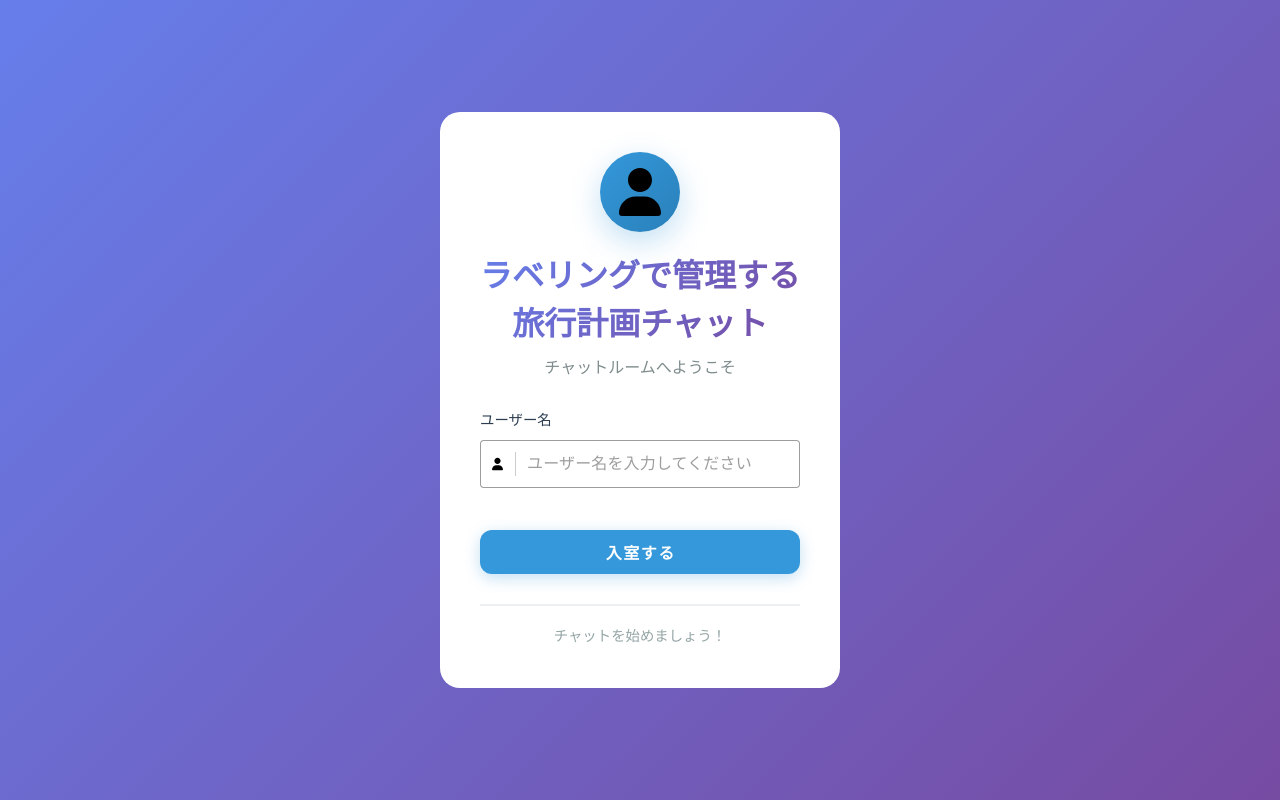
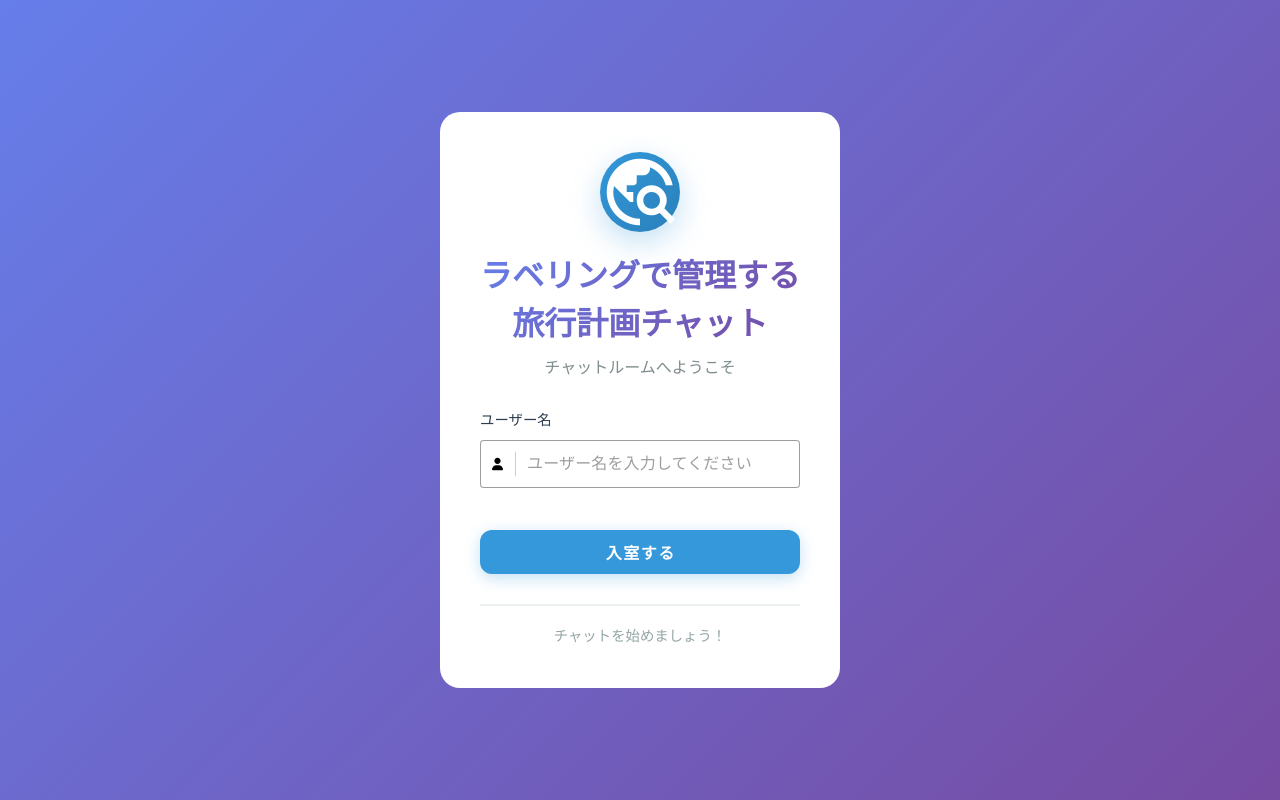
Before and after one commit to issea14/hackathon_rakus, a Vue app in the folder chatapp/: page / in a window 1280 px wide. Built offline with nearby package versions, Linux system fonts and the light colour scheme; no server answers.

Commit message:
トラベルアイコンをログイン画面に追加

```diff
--- a/chatapp/src/components/Login.vue
+++ b/chatapp/src/components/Login.vue
@@ -41,13 +41,17 @@
 
 
 <template>
+  <link href="https://fonts.googleapis.com/icon?family=Material+Icons" rel="stylesheet">
+
   <div class="login-container"> <!-- ページ全体のスタイル -->
     <div class="login-card"> <!-- ログインカードのスタイル -->
 
       <!-- ヘッダーセクション -->
       <div class="header-section">
         <div class="icon-wrapper">
-          <img :src="userIcon" alt="ユーザーアイコン" class="header-user-icon" /> <!-- ユーザーアイコン -->
+        <span class="material-icons" aria-hidden="true" style="font-size: 80px; color: white;">
+          travel_explore
+        </span>
         </div>
         <h1 class="login-title">ラベリングで管理する旅行計画チャット</h1> <!-- タイトル -->
         <p class="login-subtitle">チャットルームへようこそ</p> <!-- サブタイトル -->
```
